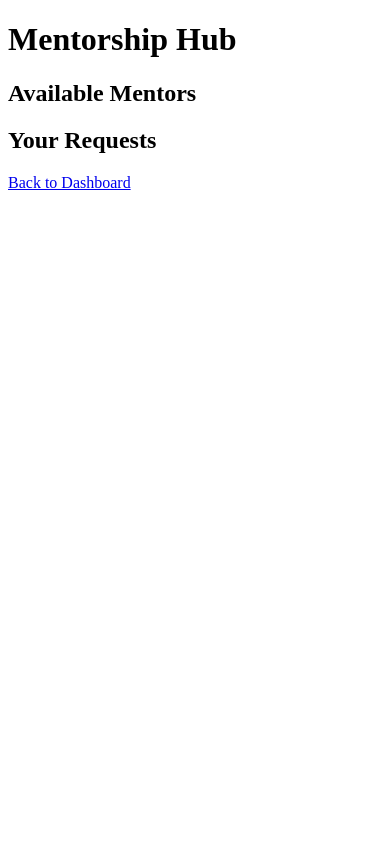
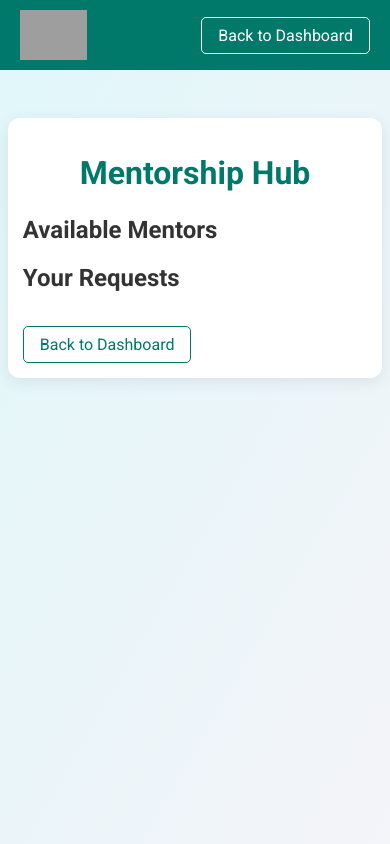
Before and after one commit to BChaitanyaReddy895/SkillSync, a Flask app: page /mentorship in a window 390 px wide. Run offline with Flask 2, Linux system fonts and the light colour scheme; a user stored in the database is signed in; data comes from the database, SQL or seed files in the repository; data that the repository does not hold is empty; parts of the project's set-up code (start-up, migrations or seed data) failed here and were passed over; grey boxes are pictures that could not be loaded.

Commit message:
Update templates/mentorship.html

```diff
--- a/templates/mentorship.html
+++ b/templates/mentorship.html
@@ -1,32 +1,205 @@
 <!DOCTYPE html>
-<html>
+<html lang="en">
 <head>
-    <title>Mentorship Hub</title>
+    <meta charset="UTF-8">
+    <title>Mentorship Hub - SkillSync</title>
+    <meta name="viewport" content="width=device-width, initial-scale=1.0">
+    <link href="https://fonts.googleapis.com/css?family=Roboto:400,700&display=swap" rel="stylesheet">
+    <style>
+        body {
+            font-family: 'Roboto', Arial, sans-serif;
+            margin: 0;
+            padding: 0;
+            background: linear-gradient(120deg, #e0f7fa 0%, #f4f4f9 100%);
+            min-height: 100vh;
+        }
+        header {
+            background-color: #00796b;
+            color: white;
+            padding: 10px 20px;
+            display: flex;
+            align-items: center;
+            justify-content: space-between;
+        }
+        header img {
+            height: 50px;
+        }
+        nav a {
+            color: white;
+            text-decoration: none;
+            font-size: 16px;
+            padding: 8px 16px;
+            border: 1px solid white;
+            border-radius: 5px;
+            transition: background-color 0.3s ease;
+        }
+        nav a:hover {
+            background-color: white;
+            color: #00796b;
+        }
+        .container {
+            padding: 20px;
+            max-width: 600px;
+            margin: 40px auto;
+        }
+        .card {
+            background: #fff;
+            border-radius: 12px;
+            box-shadow: 0 4px 16px rgba(0,0,0,0.08);
+            padding: 32px 24px 24px 24px;
+            margin-bottom: 24px;
+        }
+        h1 {
+            color: #00796b;
+            text-align: center;
+            margin-bottom: 24px;
+            font-size: 2rem;
+        }
+        h2 {
+            color: #333;
+            margin-bottom: 16px;
+        }
+        .mentor-block {
+            background: #f9fbe7;
+            border-radius: 10px;
+            box-shadow: 0 2px 8px rgba(0,0,0,0.06);
+            padding: 16px;
+            margin-bottom: 18px;
+        }
+        .mentor-block strong {
+            color: #00796b;
+        }
+        .mentor-block form {
+            margin-top: 8px;
+        }
+        .mentor-block textarea {
+            width: 100%;
+            min-height: 60px;
+            padding: 8px;
+            font-size: 1rem;
+            border: 1px solid #bdbdbd;
+            border-radius: 6px;
+            background: #fafafa;
+            margin-bottom: 8px;
+            resize: vertical;
+            transition: border-color 0.2s;
+        }
+        .mentor-block textarea:focus {
+            border-color: #00796b;
+            outline: none;
+        }
+        .mentor-block button {
+            background: linear-gradient(90deg, #00796b 60%, #26a69a 100%);
+            color: white;
+            border: none;
+            border-radius: 6px;
+            padding: 10px 22px;
+            font-size: 1rem;
+            font-weight: 500;
+            cursor: pointer;
+            transition: background 0.2s;
+        }
+        .mentor-block button:hover {
+            background: linear-gradient(90deg, #005a4f 60%, #00796b 100%);
+        }
+        .request-block {
+            background: #e3f2fd;
+            border-radius: 10px;
+            box-shadow: 0 2px 8px rgba(0,0,0,0.06);
+            padding: 14px;
+            margin-bottom: 14px;
+        }
+        .request-block strong {
+            color: #00796b;
+        }
+        .flash-messages {
+            margin: 10px 0 18px 0;
+        }
+        .flash-messages .success {
+            color: #2e7d32;
+            background: #e8f5e9;
+            border-left: 4px solid #2e7d32;
+            padding: 8px 12px;
+            border-radius: 4px;
+            margin-bottom: 6px;
+        }
+        .flash-messages .error, .flash-messages .danger {
+            color: #c62828;
+            background: #ffebee;
+            border-left: 4px solid #c62828;
+            padding: 8px 12px;
+            border-radius: 4px;
+            margin-bottom: 6px;
+        }
+        .back-link {
+            display: inline-block;
+            margin-top: 18px;
+            color: #00796b;
+            text-decoration: none;
+            font-weight: 500;
+            border: 1px solid #00796b;
+            border-radius: 5px;
+            padding: 8px 16px;
+            transition: background 0.2s, color 0.2s;
+        }
+        .back-link:hover {
+            background: #00796b;
+            color: white;
+        }
+        @media (max-width: 700px) {
+            .container {
+                max-width: 98vw;
+                padding: 8px 2vw;
+            }
+            .card, .mentor-block, .request-block {
+                max-width: 100%;
+                padding: 15px;
+            }
+        }
+    </style>
 </head>
 <body>
+    <header>
+        <img src="{{ url_for('static', filename='logo.png') }}" alt="SkillSync Logo">
+        <nav>
+            <a href="{{ url_for('intern_dashboard') }}">Back to Dashboard</a>
+        </nav>
+    </header>
+    <div class="container">
+        <div class="card">
             <h1>Mentorship Hub</h1>
+            <div class="flash-messages">
                 {% with messages = get_flashed_messages(with_categories=true) %}
                     {% if messages %}
                         {% for category, message in messages %}
-                <div class="alert alert-{{ category }}">{{ message }}</div>
+                            <div class="{{ category }}">{{ message }}</div>
                         {% endfor %}
                     {% endif %}
                 {% endwith %}
+            </div>
             <h2>Available Mentors</h2>
             {% for mentor in mentors %}
-        <p><strong>{{ mentor.name }}</strong> ({{ mentor.industry }}) - Skills: {{ mentor.skills }} - Availability: {{ mentor.availability }}</p>
+                <div class="mentor-block">
+                    <p><strong>{{ mentor.name }}</strong> ({{ mentor.industry }})<br>
+                    Skills: {{ mentor.skills }}<br>
+                    Availability: {{ mentor.availability }}</p>
                     <form method="POST">
                         <input type="hidden" name="mentor_id" value="{{ mentor.mentor_id }}">
-            <textarea name="message" placeholder="Introduce yourself and explain why you'd like this mentor." required></textarea><br>
+                        <textarea name="message" placeholder="Introduce yourself and explain why you'd like this mentor." required></textarea>
                         <button type="submit">Request Mentorship</button>
                     </form>
-        <hr>
+                </div>
             {% endfor %}
             <h2>Your Requests</h2>
             {% for request in requests %}
-        <p><strong>Mentor:</strong> {{ request.name }} - <strong>Status:</strong> {{ request.status }} - <strong>Message:</strong> {{ request.message }}</p>
-        <hr>
+                <div class="request-block">
+                    <p><strong>Mentor:</strong> {{ request.name }}<br>
+                    <strong>Status:</strong> {{ request.status }}<br>
+                    <strong>Message:</strong> {{ request.message }}</p>
+                </div>
             {% endfor %}
-    <a href="{{ url_for('intern_dashboard') }}">Back to Dashboard</a>
+            <a href="{{ url_for('intern_dashboard') }}" class="back-link">Back to Dashboard</a>
+        </div>
+    </div>
 </body>
 </html>
```
Lines whose indentation alone changed are shown as unchanged.
